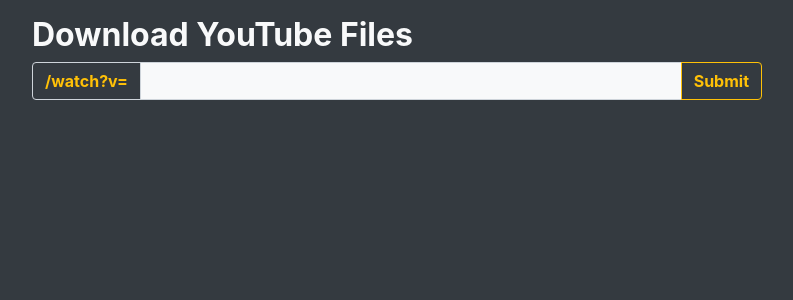
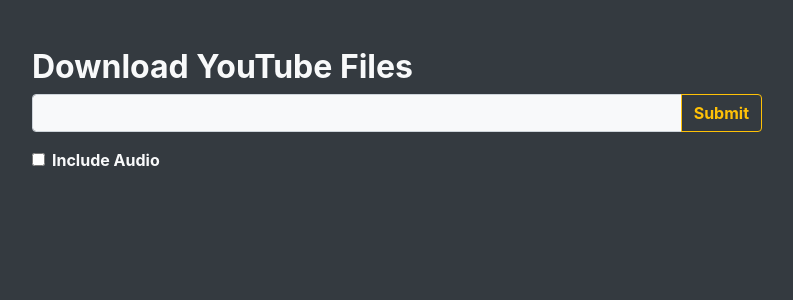
Before and after one commit to igncampa/ythelper, a Flask app: page / in a window 1280 px wide. Shown: the top 300 px of the page, without its empty margins (243-1036 px from the left). Run offline with Flask 2, Linux system fonts and the light colour scheme; some libraries are stand-ins or nearby versions.

Commit message:
include audio

```diff
--- a/app.py
+++ b/app.py
@@ -22,7 +22,14 @@ def home():
 
 @app.route('/ytdl')
 def download_files():
-    id = flask.request.args.get('id', None)
+    id = flask.request.args.get('id')
+    if id.startswith('http'):
+        url = id
+        id = url[-11:]
+    else:
+        url = "https://www.youtube.com/watch?v={}".format(id)
+
+    flask.request.args.get('audio')
 
     with tempfile.TemporaryDirectory() as directory:
         os.chdir(directory)
@@ -35,8 +42,17 @@ def download_files():
             'skip_download': True,
         }
 
+        if flask.request.args.get('audio') != None:
+            del ydl_opts['skip_download']
+            ydl_opts['format'] = '136'
+            ydl_opts['postprocessors'] = [{
+                'key': 'FFmpegExtractAudio',
+                'preferredcodec': 'mp3',
+                'preferredquality': '128',
+            }]
+
         with youtube_dl.YoutubeDL(ydl_opts) as ydl:
-            ydl.extract_info("https://www.youtube.com/watch?v={}".format(id), download=True)
+            ydl.extract_info(url, download=True)
 
         # webvtt & docx
         for file in glob.glob("*.vtt"):
--- a/templates/home.html
+++ b/templates/home.html
@@ -11,19 +11,22 @@
     <title></title>
   </head>
   <body class="bg-dark">
-    <div class="container my-3">
+    <div class="container my-5">
       <div class="row justify-content-center">
         <div class="col-12 col-md-10 col-lg-8">
           <h2 class="text-light font-weight-bold">Download YouTube Files</h2>
           <form action="/ytdl">
             <div class="input-group">
-              <div class="input-group-prepend">
-                <span class="input-group-text text-warning font-weight-bold bg-dark">/watch?v=</span>
-              </div>
               <input type="text" class="form-control bg-light" name="id">
               <div class="input-group-append">
                 <button type="submit" class="btn btn-outline-warning font-weight-bold">Submit</button>
               </div>
+            </div>
+            <div class="form-check mt-3">
+              <input class="form-check-input" type="checkbox" value="" id="defaultCheck1" name="audio">
+              <label class="form-check-label text-light font-weight-bold" for="defaultCheck1">
+                Include Audio
+              </label>
             </div>
           </form>
         </div>
```
